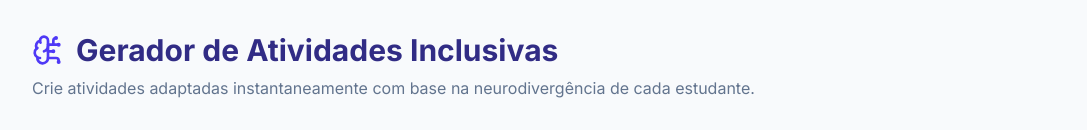
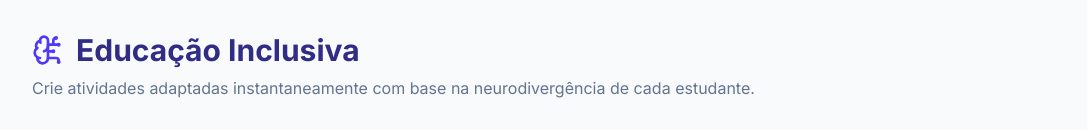
Before and after one commit to divinoviana/educacaoinclusiva, a React (Vite) app: page / in a window 1280 px wide. Shown: the top 130 px of the page, without its empty margins (96-1183 px from the left). Built offline with nearby package versions, Linux system fonts and the light colour scheme; no server answers; the database is empty.

Commit message:
feat: Update app title and header text
Changes the application's title and the main header text to "Educação Inclusiva" to better reflect the application's purpose.

```diff
--- a/index.html
+++ b/index.html
@@ -3,7 +3,7 @@
   <head>
     <meta charset="UTF-8" />
     <meta name="viewport" content="width=device-width, initial-scale=1.0" />
-    <title>My Google AI Studio App</title>
+    <title>Educação Inclusiva</title>
   </head>
   <body>
     <div id="root"></div>
--- a/src/App.tsx
+++ b/src/App.tsx
@@ -338,7 +338,7 @@
         <header className="mb-8 text-center md:text-left">
           <h1 className="text-3xl font-bold text-indigo-900 flex items-center justify-center md:justify-start gap-3">
             <BrainCircuit className="w-8 h-8 text-indigo-600" />
-            Gerador de Atividades Inclusivas
+            Educação Inclusiva
           </h1>
           <p className="text-slate-500 mt-2">Crie atividades adaptadas instantaneamente com base na neurodivergência de cada estudante.</p>
         </header>
```
